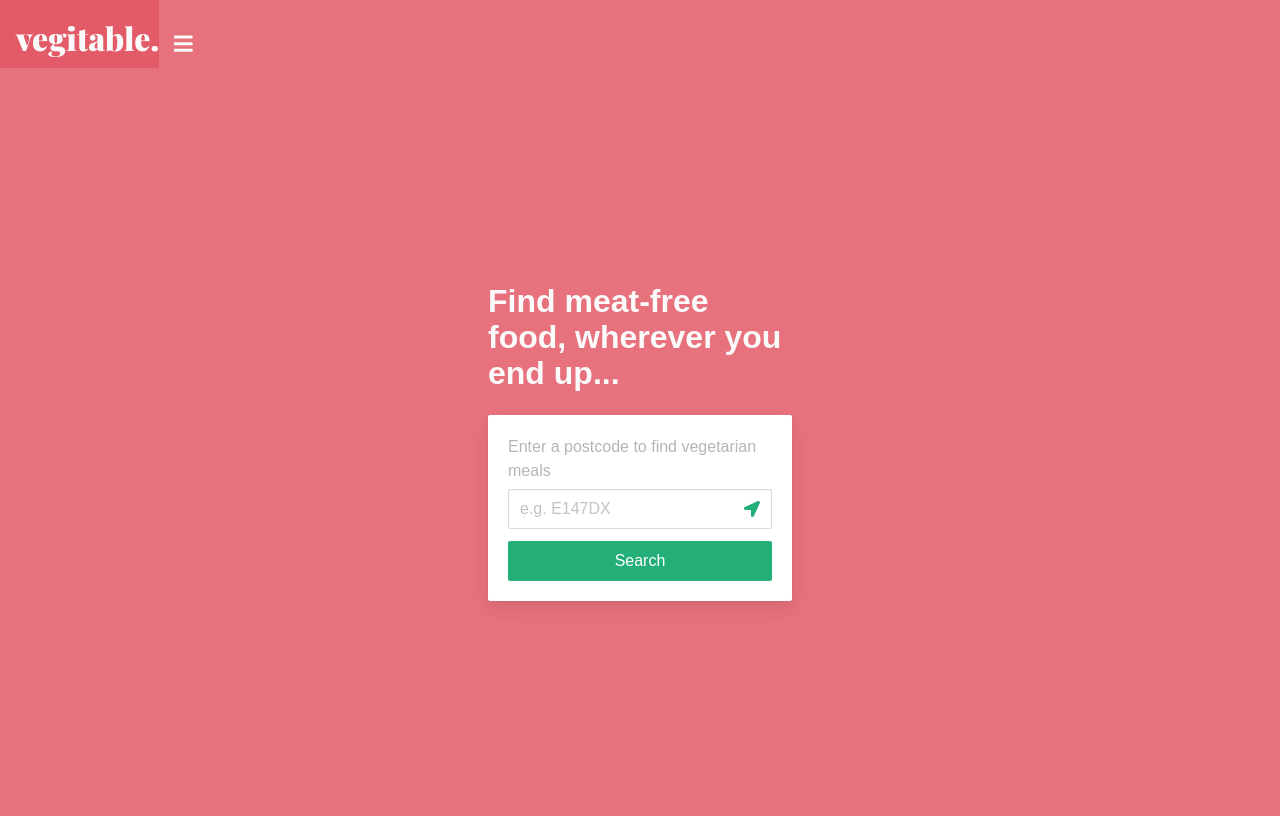
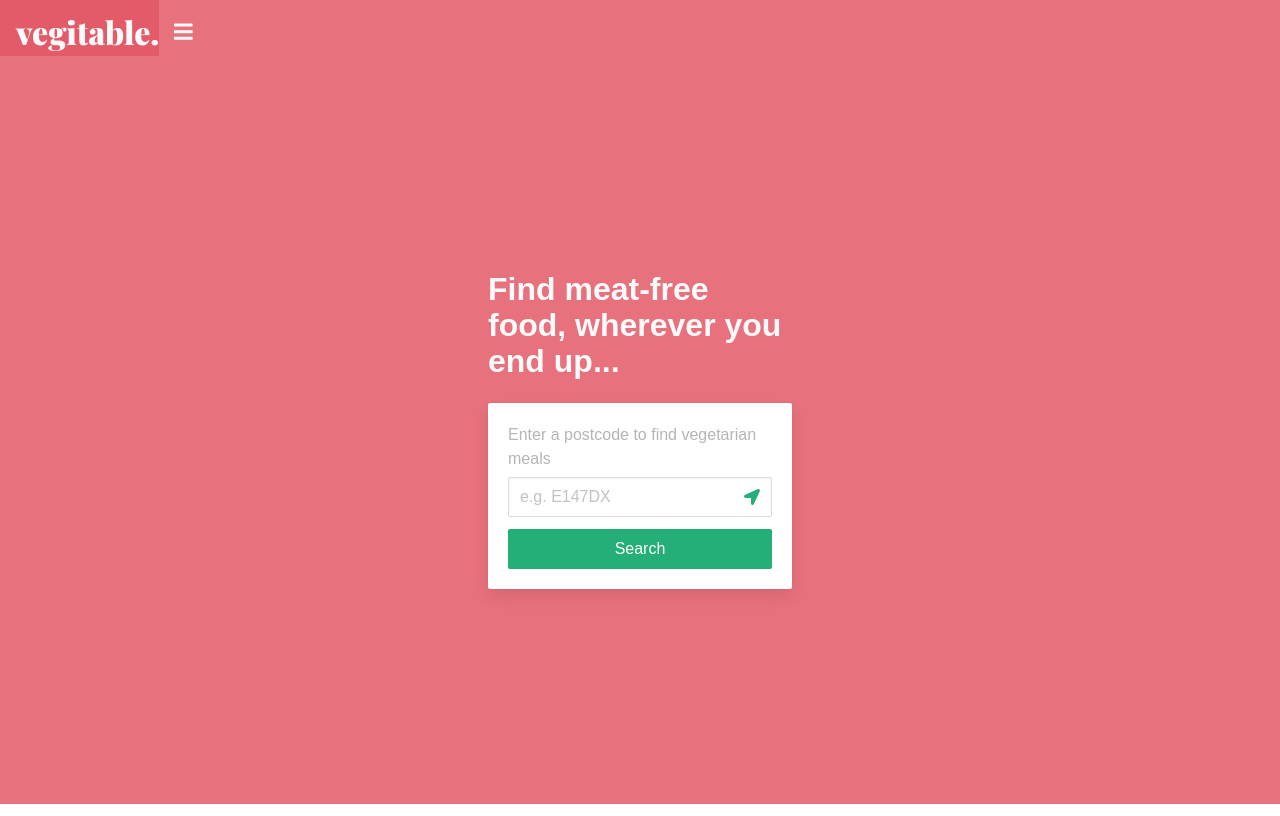
Before and after one commit to vegitable/vue-ui-service, a Vue app: page / in a window 1280 px wide. Built offline with nearby package versions, Linux system fonts and the light colour scheme; a web font is replaced by a local one.

Commit message:
navbar menu positioning fix

```diff
--- a/src/components/NavBar.vue
+++ b/src/components/NavBar.vue
@@ -36,7 +36,6 @@ export default {
 }
 
 #navbar-menu {
-  margin-left: auto;
-  padding: 20px 20px 0 0;
+  margin: 8px 8px 0 auto;
 }
 </style>
--- a/src/pages/SearchPage.vue
+++ b/src/pages/SearchPage.vue
@@ -3,7 +3,7 @@
     <NavBar
       background="navbar"
       logoPassClass="title is-3 has-text-primary"
-      menuClass="has-text-primary"
+      menuClass="icon is-large has-text-primary"
     />
     <div class="hero is-large">
       <div class="hero-body">
```
